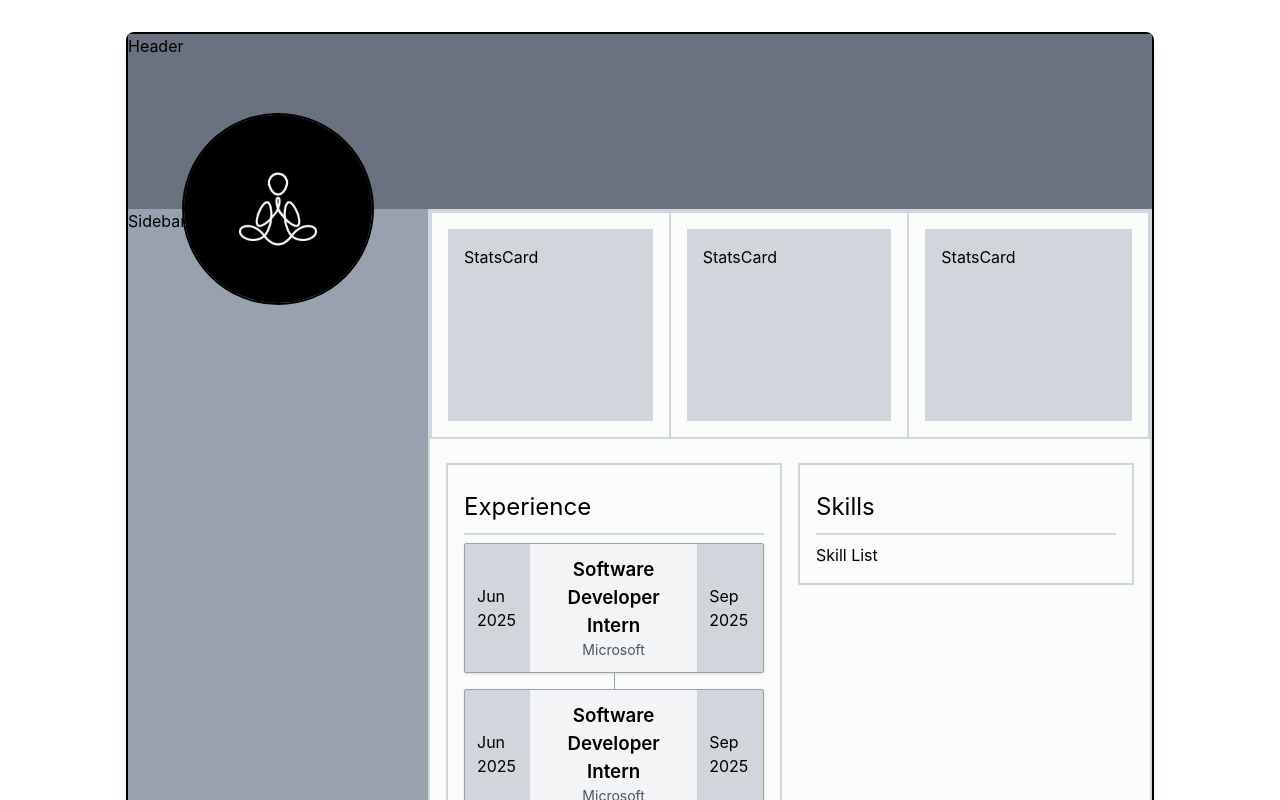
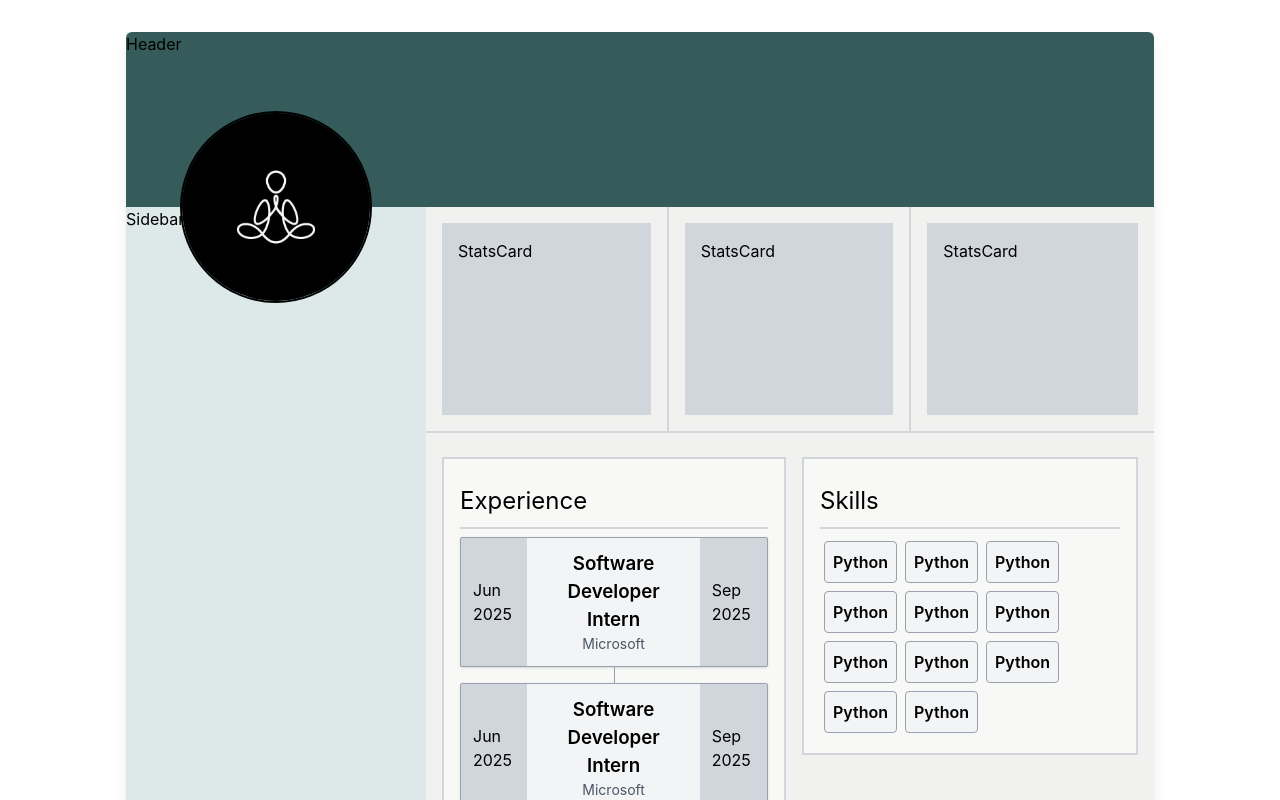
Before and after one commit to CshardZ/Portfolio-Page, a React (Vite) app: page / in a window 1280 px wide. Shown: the top 800 px of the page. Built offline with nearby package versions, Linux system fonts and the light colour scheme.

Commit message:
feat: add skill labels design and better colors

```diff
--- a/src/components/Footer.jsx
+++ b/src/components/Footer.jsx
@@ -4,7 +4,8 @@ export default function Footer() {
   return (
     <footer
       className="
-        w-full h-[150px] bg-gray-500
+        w-full h-[150px] bg-[#355C5A]
+        rounded-bl-md rounded-br-md
       "
     >
       Footer
--- a/src/components/Header.jsx
+++ b/src/components/Header.jsx
@@ -4,7 +4,8 @@ export default function Header() {
   return (
     <header
       className="
-        w-full h-[175px] bg-gray-500
+        w-full h-[175px] bg-[#355C5A]
+        rounded-tl-md rounded-tr-md
       "
     >
       Header
--- a/src/components/Main.jsx
+++ b/src/components/Main.jsx
@@ -1,7 +1,7 @@
 import GridColStyle from "@/components/ui/GridColStyle"
 import StatsCard from "@/components/ui/StatsCard"
-import ExperienceCard from "./ui/ExperienceCard"
-
+import ExperienceCard from "@/components/ui/ExperienceCard"
+import SkillLabel from "@/components/ui/SkillLabel"
 
 
 export default function Main() {
@@ -9,14 +9,13 @@ export default function Main() {
     <main
       className="
         grid grid-rows-[auto_1fr_auto]
-        border-2 border-gray-300
-      "
-    >
+        "
+        >
       {/* Section 1: Stats Cards - Github, Leetcode etc */}
       <section id="stats-cards"
         className="
-          grid grid-cols-3
-          border-2 border-gray-300 divide-x-2 divide-gray-300
+        grid grid-cols-3
+        border-b-2 border-gray-300 divide-x-2 divide-gray-300
         "
       >
         <div className="p-4">
@@ -34,7 +33,7 @@ export default function Main() {
       <section id="work-skills"
         className="grid grid-cols-[2fr_1fr] px-4 py-6 gap-4"
       >
-        <div className="border-2 border-gray-300 p-4">
+        <div className="border-2 border-gray-300 p-4 bg-[#F8F8F6]">
           <h2 className="border-b-2 border-gray-300 py-2 mb-2">Experience</h2>
           <div className="flex flex-col items-center">
             <ExperienceCard />
@@ -51,9 +50,21 @@ export default function Main() {
             <div className="w-[1px] h-4 bg-gray-400" />
           </div>
         </div>
-        <div className="border-2 border-gray-300 p-4 self-start sticky top-32">
+        <div className="border-2 border-gray-300 p-4 self-start sticky top-32 bg-[#F8F8F6]">
           <h2 className="w-[300px] border-b-2 border-gray-300 py-2 mb-2">Skills</h2>
-          <div>Skill List</div>
+          <div className="flex flex-wrap">
+            <SkillLabel />
+            <SkillLabel />
+            <SkillLabel />
+            <SkillLabel />
+            <SkillLabel />
+            <SkillLabel />
+            <SkillLabel />
+            <SkillLabel />
+            <SkillLabel />
+            <SkillLabel />
+            <SkillLabel />
+          </div>
         </div>
       </section>
 
--- a/src/components/Sidebar.jsx
+++ b/src/components/Sidebar.jsx
@@ -6,7 +6,7 @@ export default function Sidebar() {
     <aside
       className="
         relative
-        w-[300px] bg-gray-400
+        w-[300px] bg-[#DCE9E8]
       "
     >
       <ProfileAvatar />
--- /dev/null
+++ b/src/components/ui/SkillLabel.jsx
@@ -0,0 +1,9 @@
+import React from 'react'
+
+export default function SkillLabel() {
+  return (
+    <span className="bg-gray-100 rounded-sm border border-gray-400 p-2 font-semibold m-1">
+        Python
+    </span>
+  )
+}
--- a/src/index.css
+++ b/src/index.css
@@ -10,6 +10,7 @@
     width: 100%;
     min-height: 100vh;
     padding: 32px 126px;
+    /* background-color: #101010; */
 }
 
 h1 {
--- a/src/pages/PortfolioPage.jsx
+++ b/src/pages/PortfolioPage.jsx
@@ -8,10 +8,9 @@ export default function PortfolioPage() {
   return (
     <article id='portfolio-page'
       className="
-        w-full h-full bg-[#fafcfa]
+        w-full h-full bg-[#F1F1F0]
         grid grid-rows-[auto_1fr_auto]
         shadow-lg
-        border-2 rounded-lg
       "
     >
     {/* // shadow-[0_0_12px_rgba(0,0,0,0.2)] */}
```
